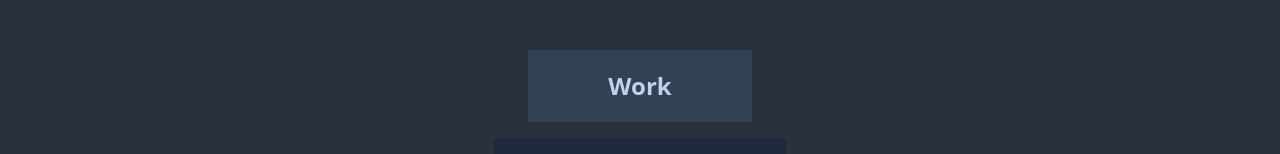
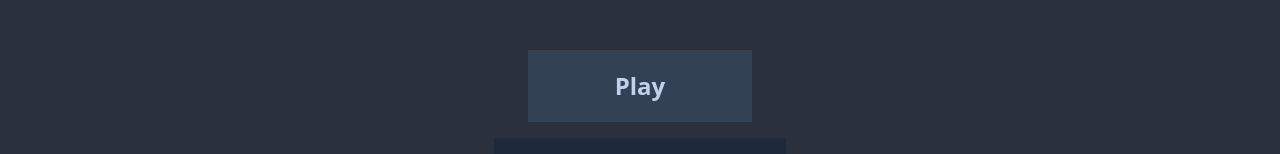
Before and after one commit to Pavel-Hrdina/countdown-timer, a Vue app: page /timer in a window 1280 px wide. Shown: the part 296-450 px from the top of the page. Built offline with nearby package versions, Linux system fonts and the light colour scheme.

Commit message:
texts change

```diff
--- a/src/components/CountDown.vue
+++ b/src/components/CountDown.vue
@@ -62,18 +62,18 @@ export default {
 </script>
 
 <template>
-  <article class="prose w-56 p-5 bg-slate-700 flex justify-center">
+  <article class="prose w-56 p-5 bg-slate-700 flex justify-center m-0">
     <h2 v-if="totalSeconds <= 900 && this.isBreak === true">
       {{ description }}
     </h2>
-    <h2 v-else-if="this.isBreak === false">Work</h2>
+    <h2 v-else-if="this.isBreak === false">Play</h2>
     <h2 v-else>Something went wrong</h2>
   </article>
-  <div class="bg-slate-800 p-3">
+  <div class="bg-slate-800 p-3 m-0">
     <span class="font-mono text-6xl p-6">
       <div
         class="tooltip"
-        data-tip="Play for this long and that take a break for as long as you need to"
+        data-tip="Play for this long and that take a break 15 minute break"
       >
         <span class="m-5"> {{ displayMinutes }}:{{ displaySeconds }}</span>
       </div>
```
